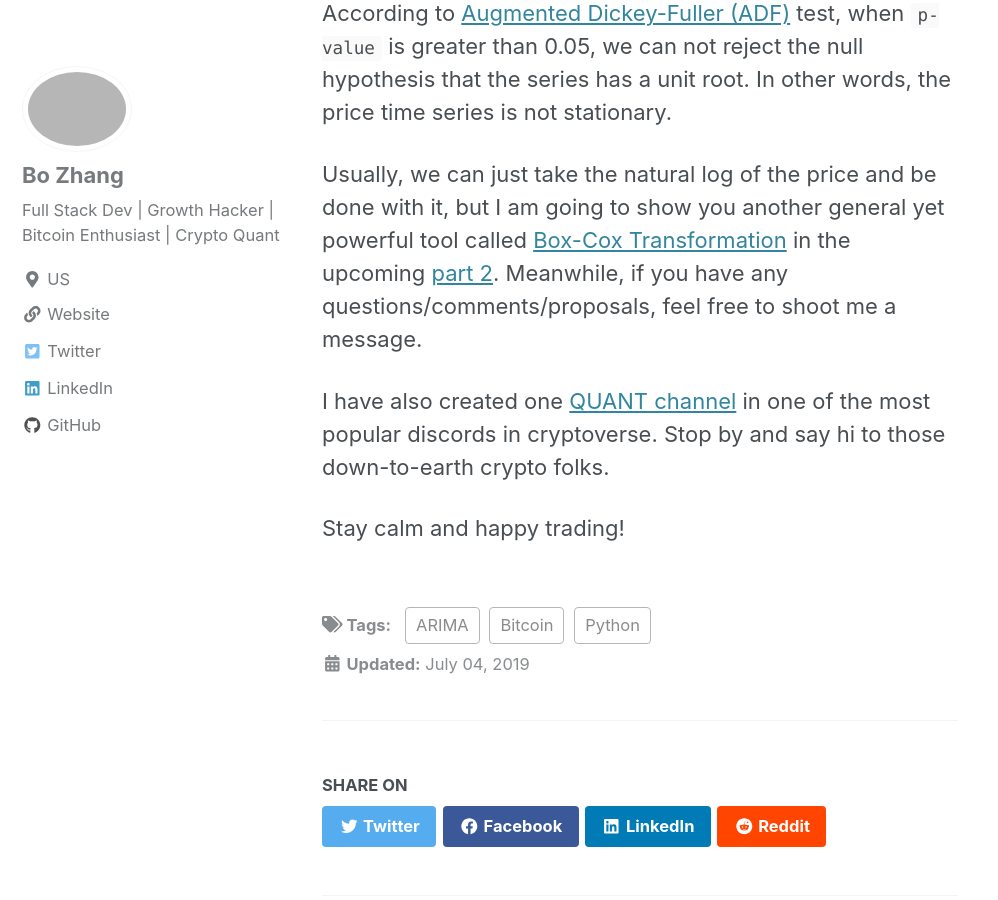
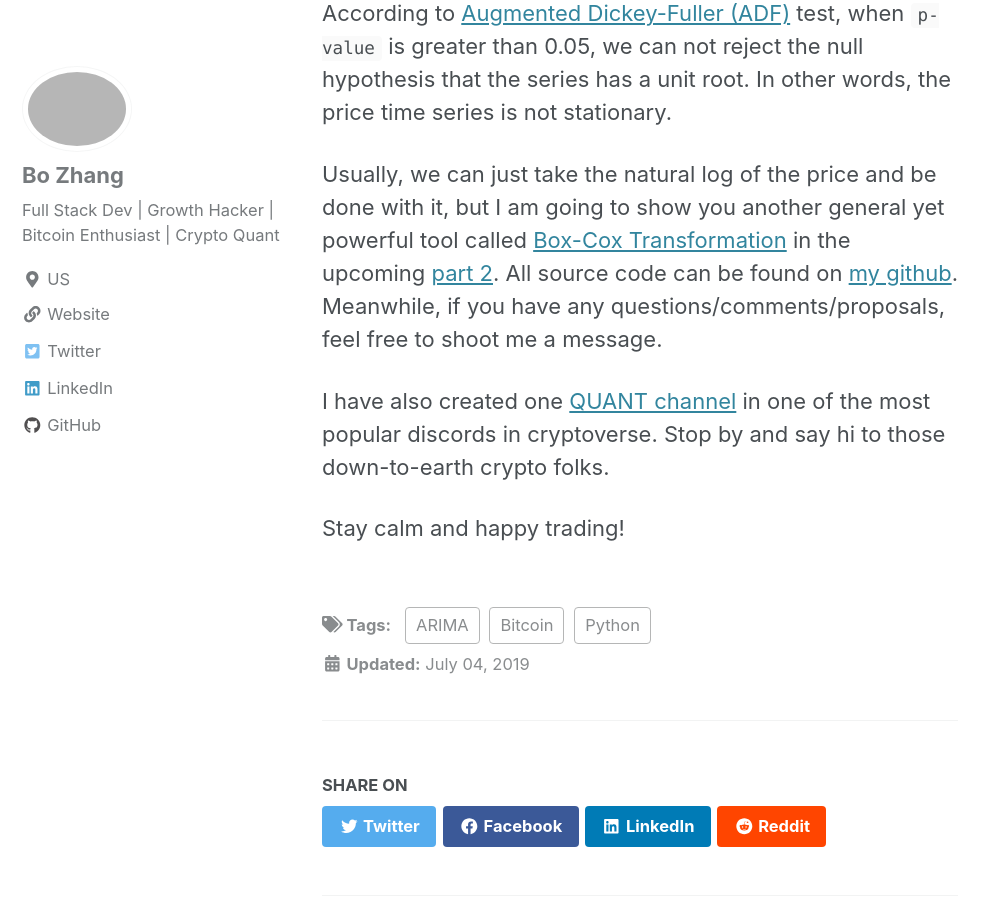
Before and after one commit to 0xboz/blog, a Jekyll site: the page built from _posts/2019-07-04-how-to-create-arima-model-forecasting-btc-usd-in-python-part-1.md, in a window 1280 px wide and 900 px high, scrolled down 15342 px. Shown: the whole window, without its empty margins (0-998 px from the left). Built offline with Jekyll 4.4.1, drawn with Linux system fonts in a browser that asks for light colours; cached includes are drawn as plain includes; nearby versions of some CDN libraries.

Commit message:
Added github link

````diff
--- a/_posts/2019-07-04-how-to-create-arima-model-forecasting-btc-usd-in-python-part-1.md
+++ b/_posts/2019-07-04-how-to-create-arima-model-forecasting-btc-usd-in-python-part-1.md
@@ -419,7 +419,7 @@ Visually speaking, it is quite obvious that our price data is not stationary.
 
 According to [Augmented Dickey-Fuller (ADF)](https://en.wikipedia.org/wiki/Augmented_Dickey%E2%80%93Fuller_test) test, when ```p-value``` is greater than 0.05, we can not reject the null hypothesis that the series has a unit root. In other words, the price time series is not stationary.
 
-Usually, we can just take the natural log of the price and be done with it, but I am going to show you another general yet powerful tool called [Box-Cox Transformation](https://en.wikipedia.org/wiki/Power_transform#Box%E2%80%93Cox_transformation) in the upcoming [part 2](https://0xboz.github.io/blog/how-to-create-arima-model-forecasting-btc-usd-in-python-part-2/). Meanwhile, if you have any questions/comments/proposals, feel free to shoot me a message.
+Usually, we can just take the natural log of the price and be done with it, but I am going to show you another general yet powerful tool called [Box-Cox Transformation](https://en.wikipedia.org/wiki/Power_transform#Box%E2%80%93Cox_transformation) in the upcoming [part 2](https://0xboz.github.io/blog/how-to-create-arima-model-forecasting-btc-usd-in-python-part-2/). All source code can be found on [my github](https://github.com/0xboz/ARIMA_forecasting_BTCUSD). Meanwhile, if you have any questions/comments/proposals, feel free to shoot me a message.
 
 I have also created one [QUANT channel](https://discord.gg/jchMcc2) in one of the most popular discords in cryptoverse. Stop by and say hi to those down-to-earth crypto folks.
 
````
